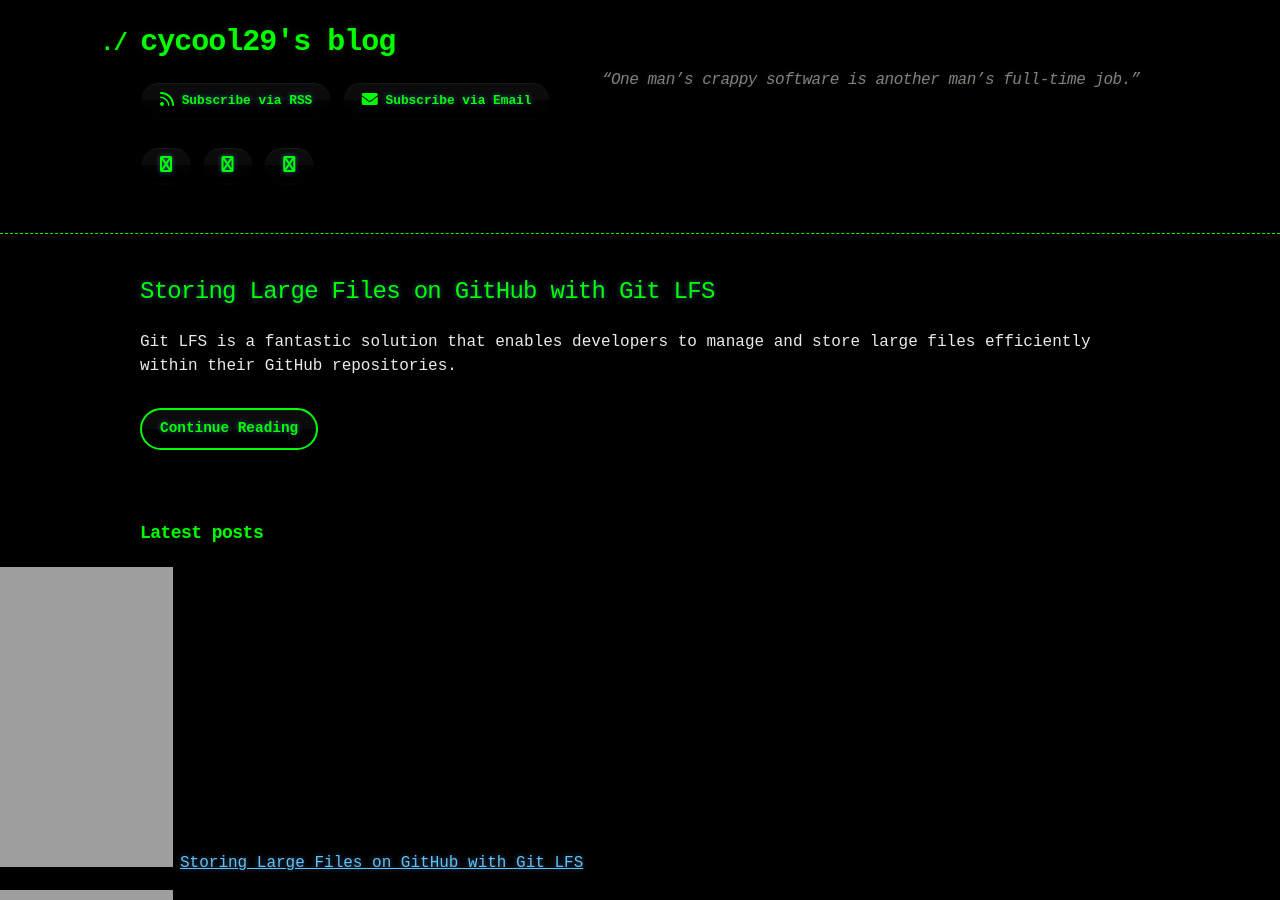
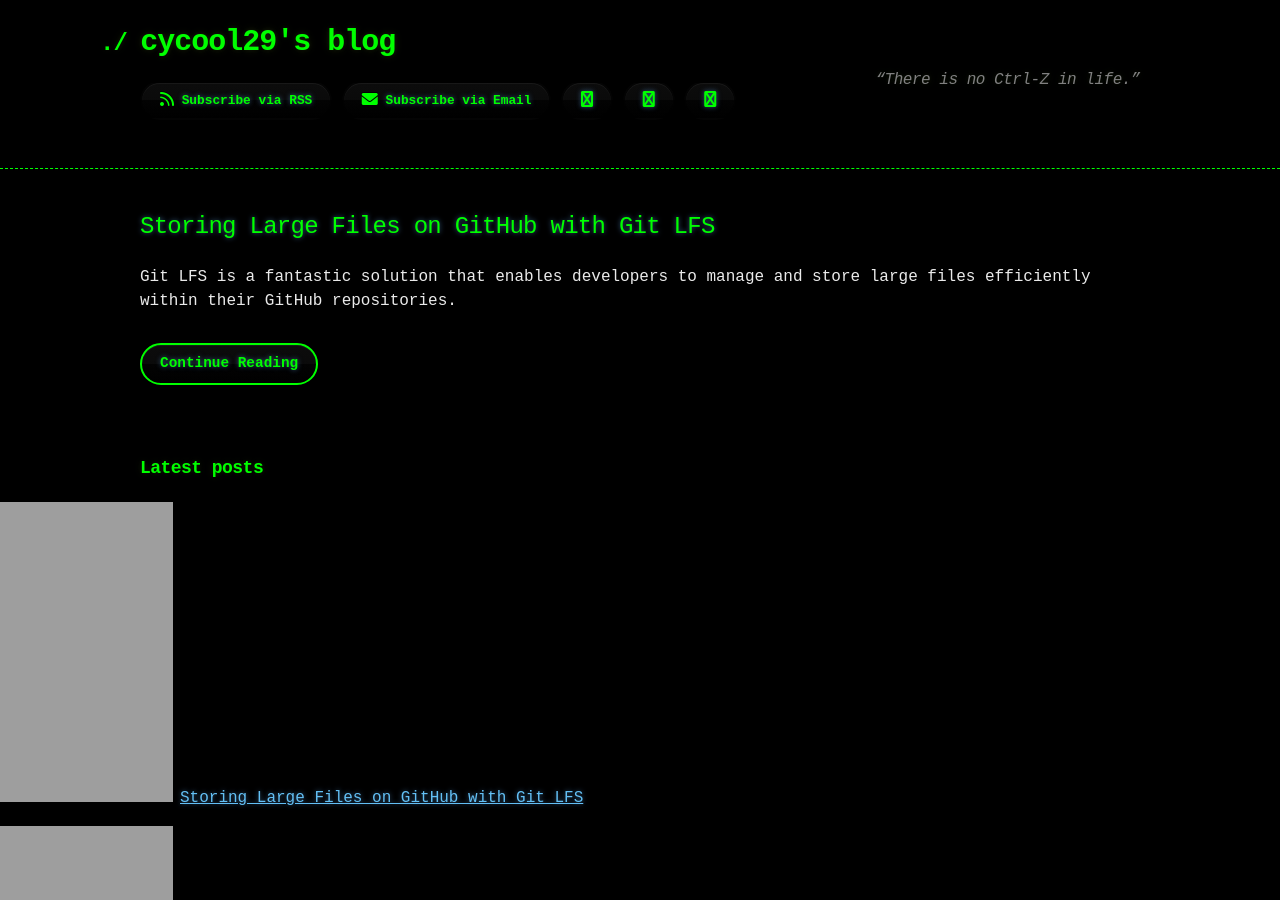
Before and after one commit to cycool29/cycool29.github.io, a Jekyll site: the page built from index.md, in a window 1280 px wide and 900 px high. Built offline with Jekyll 4.4.1, drawn with Linux system fonts in a browser that asks for light colours; a style sheet for code colours, icons or effects is not loaded.

Commit message:
Update quotes

```diff
--- a/_config.yml
+++ b/_config.yml
@@ -1,5 +1,5 @@
 title: cycool29's blog
-description: "“One man’s crappy software is another man’s full-time job.” "
+description: "“There is no Ctrl-Z in life.” "
 bio: A high school student. Intermediate in Python, Git, Bash. Learning JavaScript. He/Him. "
 author: cycool29
 url: https://cycool29.github.io
```
